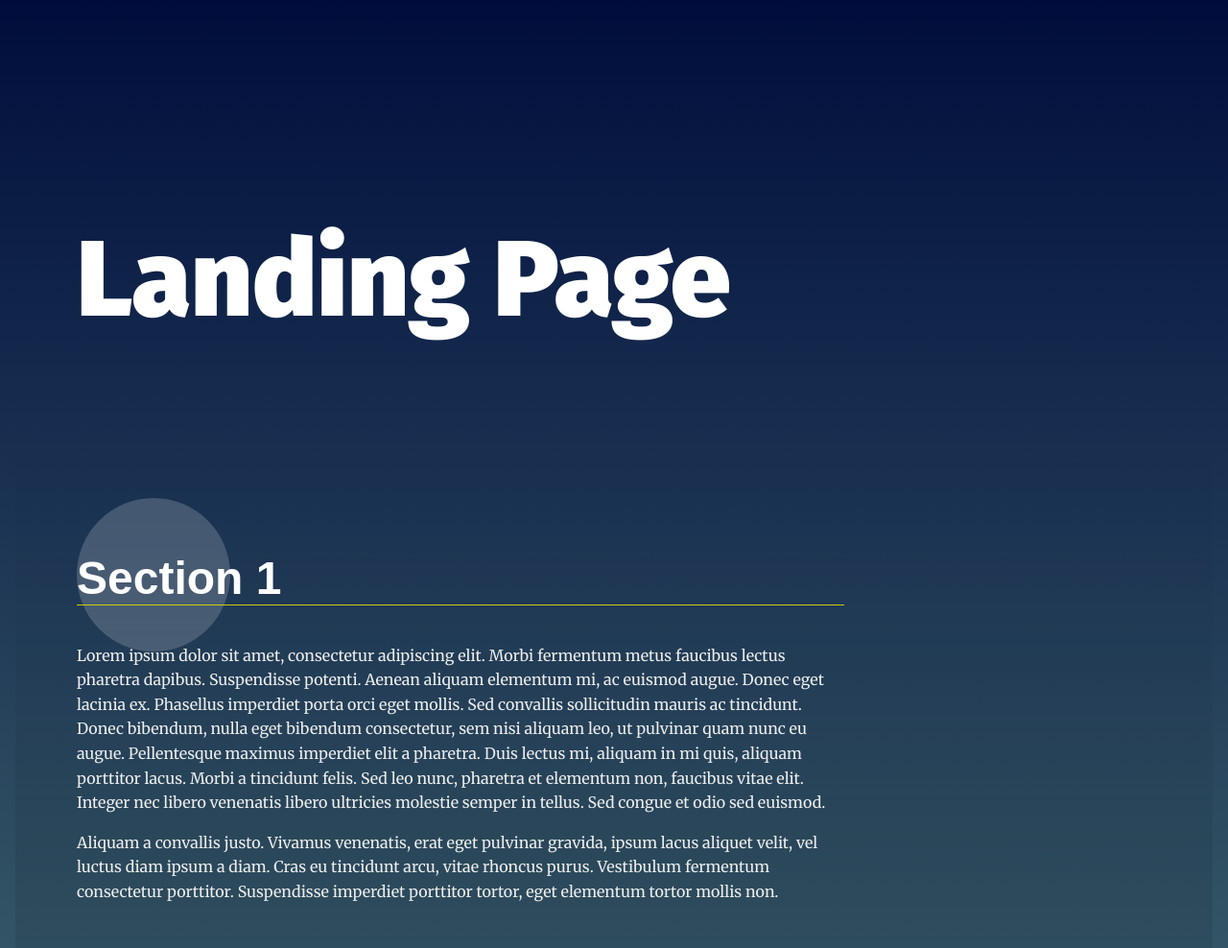
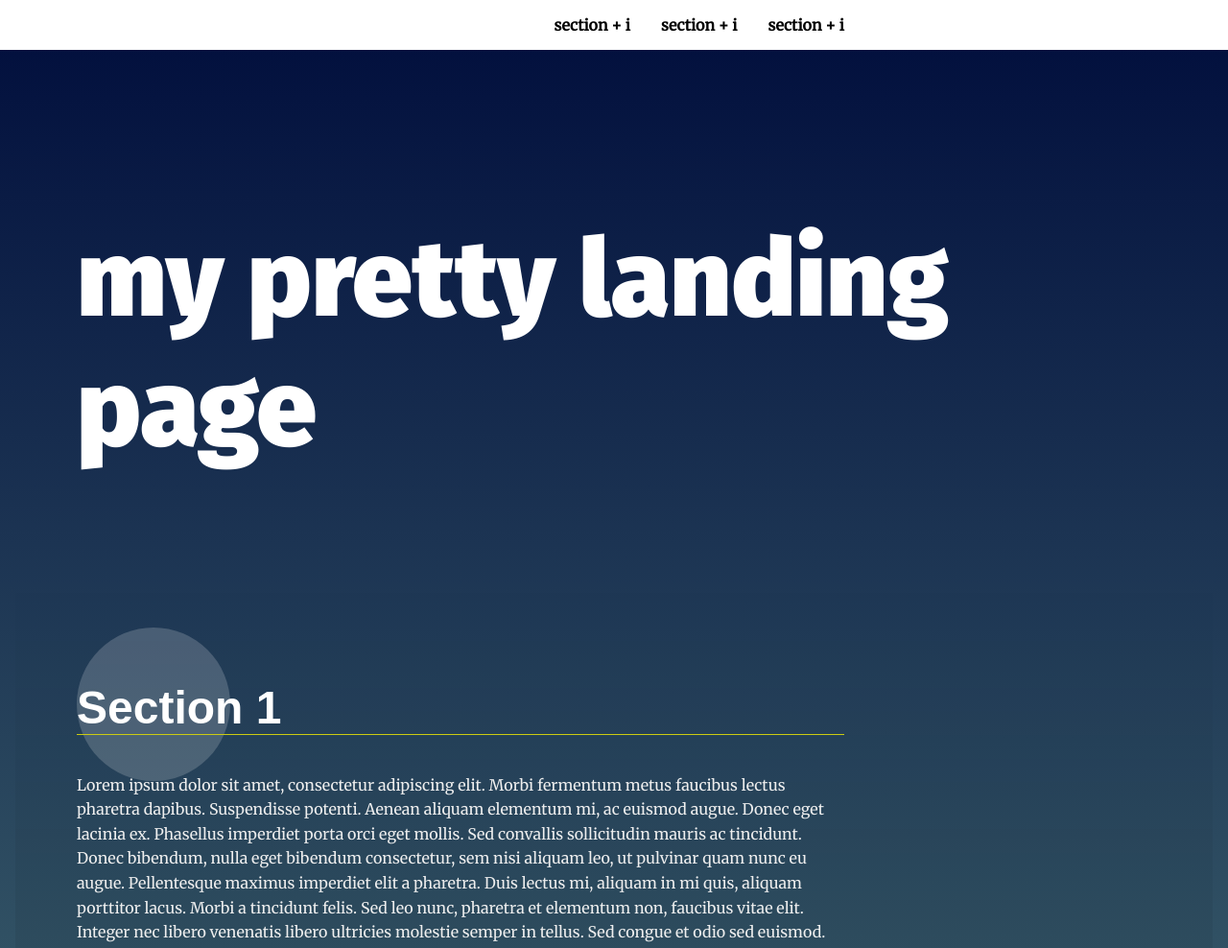
Before and after one commit to MuhammadRabi/FWD-projects, a plain HTML site: page landing-page/index.html in a window 1280 px wide. Shown: the top 988 px of the page at 96% size. Drawn offline with Linux system fonts and the light colour scheme.

Commit message:
Update index.html

```diff
--- a/landing-page/index.html
+++ b/landing-page/index.html
@@ -15,12 +15,18 @@
   <header class="page__header">
     <nav class="navbar__menu">
       <!-- Navigation starts as empty UL that will be populated with JS -->
-      <ul id="navbar__list"></ul>
+      <ul id="navbar__list">
+       <!-- for testing only-->
+         <!---- <li><a href="#" class="menu__link">section1</a></li>
+          <li><a href="#" class="menu__link">section2</a></li>
+          <li><a href="#" class="menu__link">section3</a></li>
+          <li><a href="#" class="menu__link">section4</a></li> -->
+      </ul>
     </nav>
   </header>
   <main>
     <header class="main__hero">
-      <h1>Landing Page </h1>
+      <h1>my pretty landing page</h1>
     </header>
     <!-- Each Section has an ID (used for the anchor) and
     a data attribute that will populate the li node.
@@ -54,6 +60,6 @@
   <footer class="page__footer">
     <p>&copy Udacity</p>
   </footer>
-
+<script src="js/app.js"></script>
 </body>
 </html>
```
